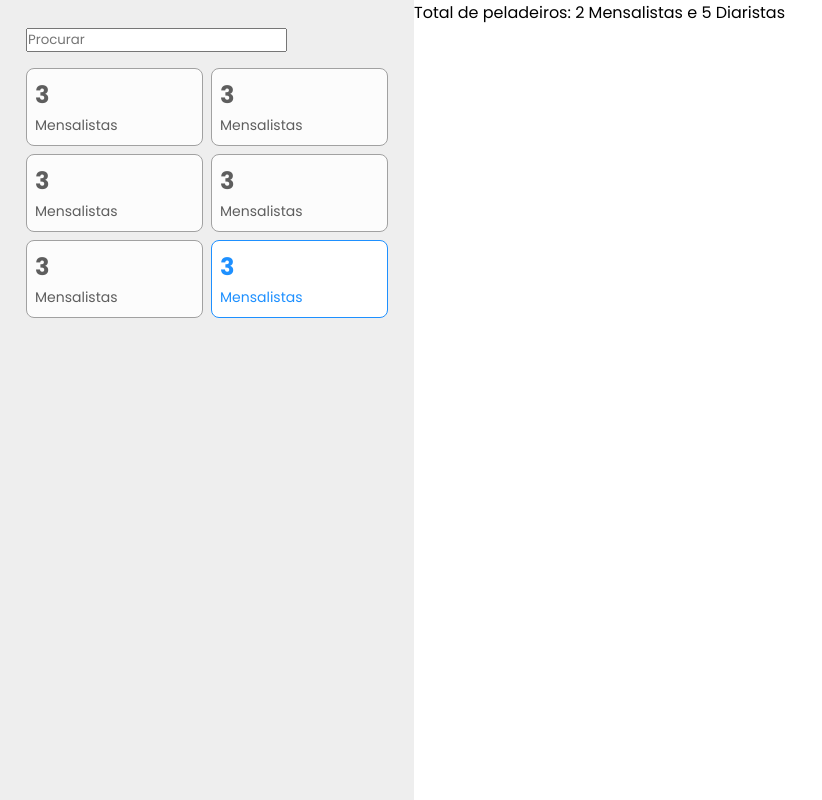
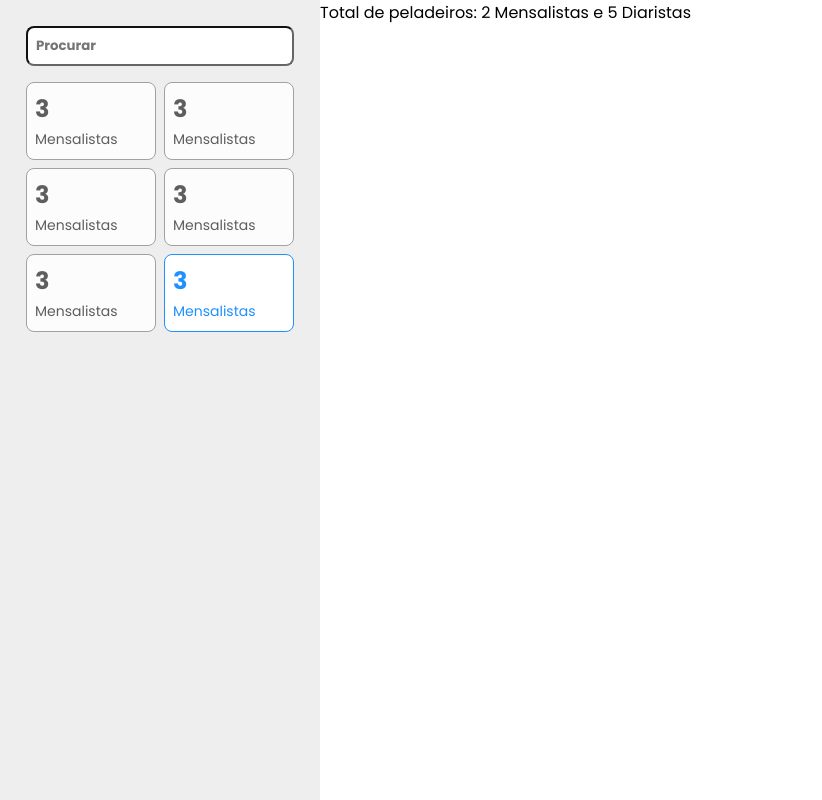
Before and after one commit to jonathandcosta/react_mel, a React (Vite) app in the folder lista_pelada/: page / in a window 1280 px wide. Shown: the whole page, without its empty margins (0-822 px from the left). Built offline with nearby package versions, Linux system fonts and the light colour scheme.

Commit message:
chore: styling the input

```diff
--- a/lista_pelada/src/containers/BarraLateral/index.tsx
+++ b/lista_pelada/src/containers/BarraLateral/index.tsx
@@ -1,10 +1,10 @@
 import { FiltroCard } from "../../components/FiltroCard";
-import { Aside, Filtros } from "./styles";
+import { Aside, Busca, Filtros } from "./styles";
 
 export const BarraLateral = () => (
   <Aside>
     <div>
-      <input type="text" placeholder="Procurar" />
+      <Busca type="text" placeholder="Procurar" />
       <Filtros>
         <FiltroCard />
         <FiltroCard />
--- a/lista_pelada/src/containers/BarraLateral/styles.ts
+++ b/lista_pelada/src/containers/BarraLateral/styles.ts
@@ -12,3 +12,13 @@ export const Filtros = styled.div`
   grid-gap: 8px;
   margin-top: 16px;
 `;
+
+export const Busca = styled.input`
+  padding: 8px;
+  background-color: #fff;
+  border-radius: 8px;
+  font-weight: bold;
+  color: #666;
+  border-color: #666;
+  width: 100%;
+`;
--- a/lista_pelada/src/styles/index.ts
+++ b/lista_pelada/src/styles/index.ts
@@ -11,5 +11,5 @@ export const EstiloGlobal = createGlobalStyle`
 
 export const Container = styled.div`
   display: grid;
-  grid-template-columns: 414px auto;
+  grid-template-columns: 320px auto;
 `;
```
